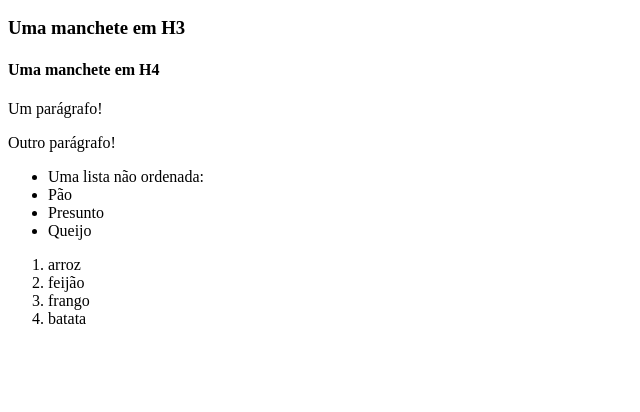
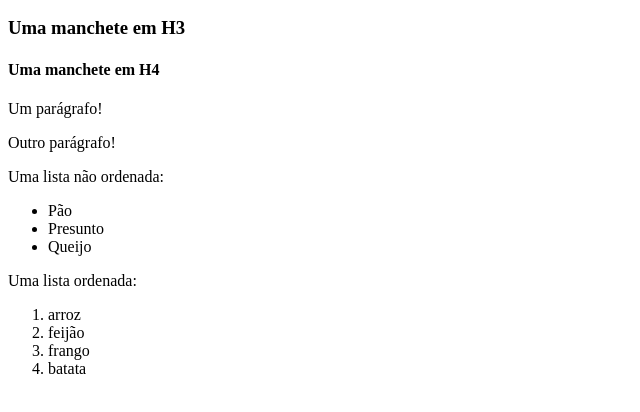
Before and after one commit to mariabisneta/cancelado, a plain HTML site: page exercicio1.html in a window 1280 px wide. Shown: the part 96-508 px from the top of the page, without its empty margins (0-640 px from the left). Drawn offline with Linux system fonts and the light colour scheme.

Commit message:
Add files via upload

```diff
--- a/exercicio1.html
+++ b/exercicio1.html
@@ -11,13 +11,15 @@
     <h4>Uma manchete em H4</h4>
     <p>Um parágrafo!</p>
     <p>Outro parágrafo!</p>
+    <p>Uma lista não ordenada:</p>
     <ul>
-        <li>Uma lista não ordenada:
+
         <li>Pão</li>
         <li>Presunto</li>
         <li>Queijo</li>
-        </li>
+
     </ul>
+    <p>Uma lista ordenada:</p>
     <ol>
         <li>arroz</li>
         <li>feijão</li>
```
